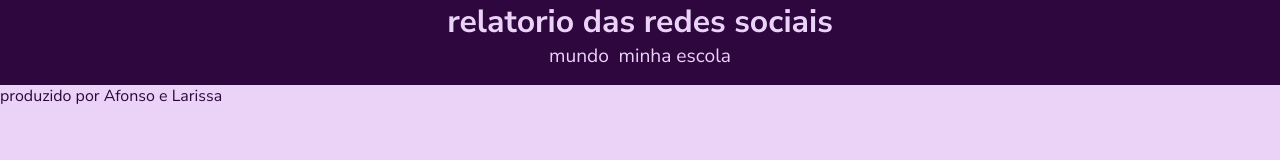
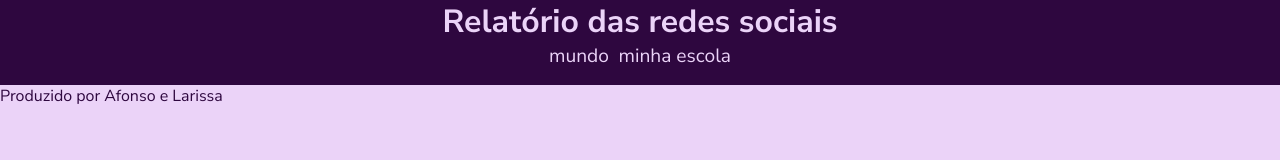
Before and after one commit to larissa360/3F-2projeto-1, a plain HTML site: page index.html in a window 1280 px wide. Drawn offline with Linux system fonts and the light colour scheme.

Commit message:
Update index.html

```diff
--- a/index.html
+++ b/index.html
@@ -9,7 +9,7 @@
 </head>
 <body>
 <header>
-<h1> relatorio das redes sociais  </h1>
+<h1> Relatório das redes sociais  </h1>
 <nav>
 <a href="#">mundo</a>
 <a href="#">minha escola</a>
@@ -22,7 +22,7 @@
 </main>
 <footer>
 
-    produzido por Afonso e Larissa
+    Produzido por Afonso e Larissa
 </footer>
 
 </body>
```
